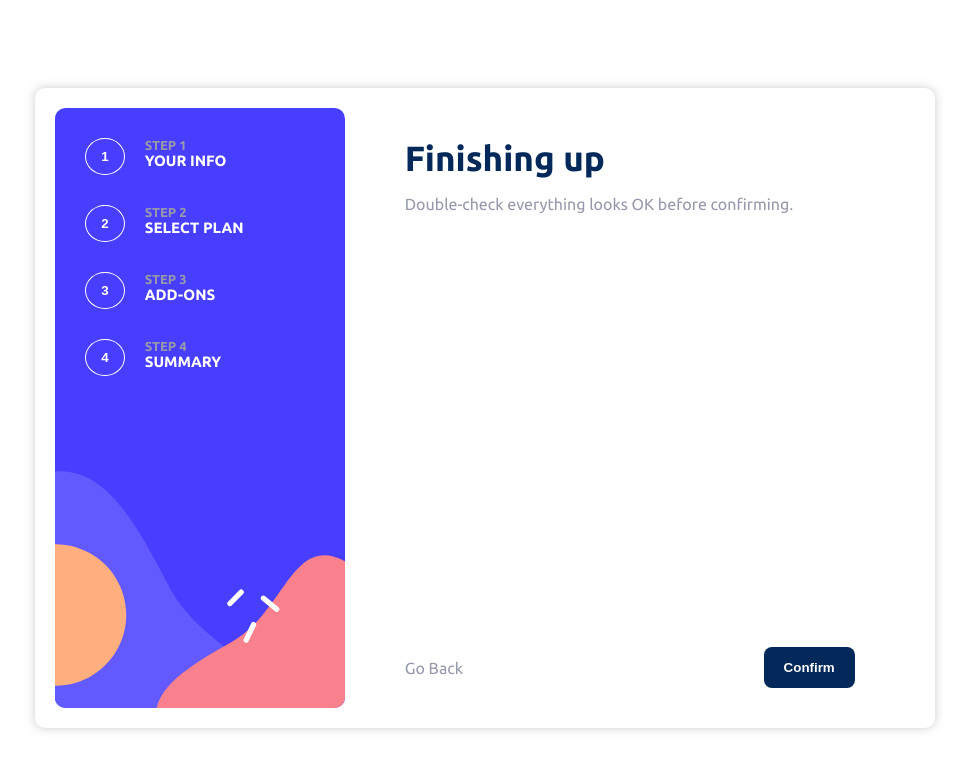
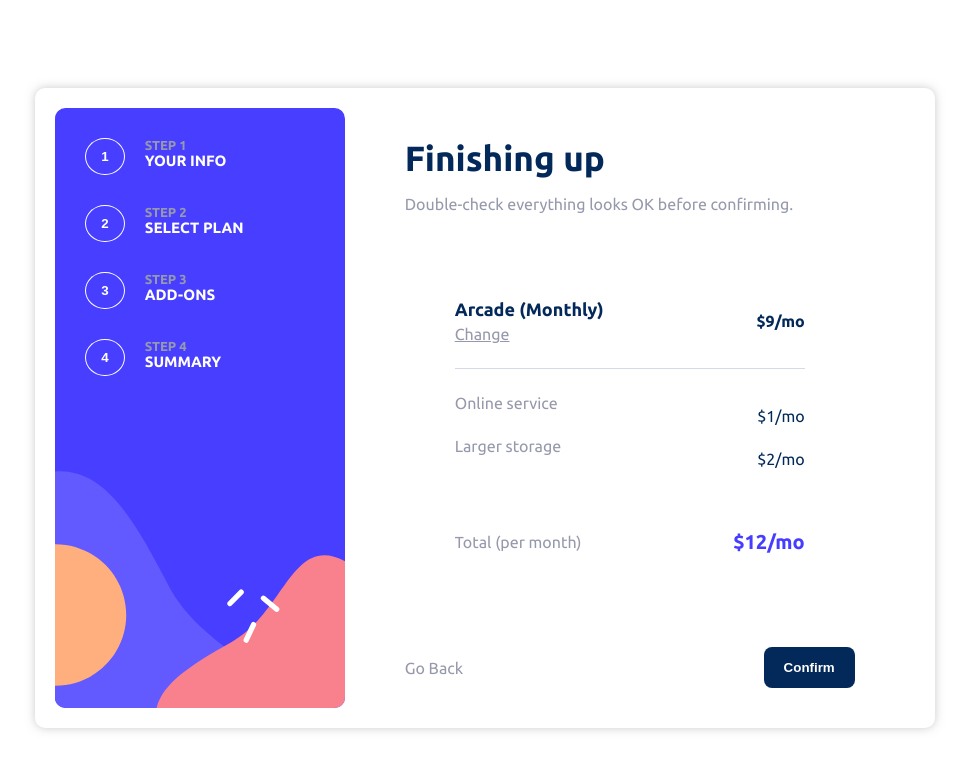
Before and after one commit to AshongAbdallah06/multi-step-form, a React (Create React App) app: page /summary in a window 1280 px wide. Shown: the top 770 px of the page, without its empty margins (163-1132 px from the left). Built offline with nearby package versions, Linux system fonts and the light colour scheme.

Commit message:
Create final step

```diff
--- a/src/App.css
+++ b/src/App.css
@@ -297,3 +297,68 @@ input::placeholder {
     color: hsl(231, 11%, 63%);
     font-size: 15px;
 }
+
+
+/* STEP 4 */
+.summary {
+    margin-top: 50px;
+    padding: 0 50px;
+}
+
+.summary-items {
+    display: flex;
+    justify-content: space-between;
+    align-items: center;
+}
+
+.top {
+    border-bottom: 1px solid hsl(229, 24%, 87%);
+    padding-bottom: 25px;
+    margin-bottom: 25px;
+}
+
+.summary-items div {
+    /* font-weight: 600; */
+}
+
+.summary-items .name {
+    color: hsl(213, 96%, 18%);
+    font-weight: 600;
+    font-size: 18px;
+}
+
+.plan-price {
+    color: hsl(213, 96%, 18%);
+    font-weight: 600;
+    font-size: 16px;
+}
+
+.change {
+    text-decoration: underline;
+    margin-top: 5px;
+    color: hsl(231, 11%, 63%);
+    cursor: pointer;
+}
+
+.addon {
+    margin-bottom: 25px;
+    color: hsl(231, 11%, 63%);
+}
+
+.addon-price {
+    color: hsl(213, 96%, 18%);
+}
+
+.total {
+    margin-top: 50px;
+}
+
+.total-label {
+    color: hsl(231, 11%, 63%);
+}
+
+.total-price {
+    font-weight: 700;
+    font-size: 20px;
+    color: hsl(243, 100%, 62%);
+}
--- a/src/App.js
+++ b/src/App.js
@@ -10,6 +10,21 @@ import { createContext, useState } from 'react';
 export const AppContext = createContext();
 
 function App() {
+
+
+    const [ summaryDetails, setSummaryDetails] = useState({
+        plan: {
+            type: null,
+            price: null
+        },
+        addon: {
+
+        },
+        total: null
+    });
+
+
+
     const [monthly, setMonthly] = useState(true);
     const [chosenPlan, setChosenPlan] = useState('');
     const [addOns, setAddOns] = useState({
@@ -29,9 +44,11 @@ function App() {
         setChosenPlan(nameOfClass);
     };
 
-    const [fullName, setFullName] = useState('');
-    const [email, setEmail] = useState("");
-    const [phoneNumber, setPhoneNumber] = useState("");
+    const [userDetails, setUserDetails] = useState({
+        fullName: null,
+        email: null,
+        phoneNumber: null
+    });
 
     return (
         <main className="App">
@@ -40,17 +57,15 @@ function App() {
                     {
                         monthly,
                         setMonthly,
-                        fullName,
-                        setFullName,
-                        email,
-                        setEmail,
-                        phoneNumber,
-                        setPhoneNumber,
+                        userDetails,
+                        setUserDetails,
                         chosenPlan,
                         setChosenPlan,
                         addClass,
                         addOns,
-                        handleToggle
+                        handleToggle,
+                        summaryDetails,
+                        setSummaryDetails
                     }
                 }>
                 <Router>
--- a/src/Step1.js
+++ b/src/Step1.js
@@ -9,14 +9,7 @@ function Step1() {
     const navigate = useNavigate();
 
     const
-        {
-            fullName,
-            setFullName,
-            email,
-            setEmail,
-            phoneNumber,
-            setPhoneNumber
-        } = useContext(AppContext);
+        { userDetails, setUserDetails } = useContext(AppContext);
 
     const schema = yup.object().shape({
         name: yup.string().min(3, "Name must be at least 3 characters").required("Please enter a valid name"),
@@ -56,8 +49,8 @@ function Step1() {
                     <input
                         type="text"
                         {...register("name")}
-                        value={fullName}
-                        onChange={(e) => setFullName(e.target.value)}
+                        value={userDetails.fullName}
+                        onChange={(e) => setUserDetails({...userDetails, fullName: e.target.value})}
                         placeholder="e.g. Stephen King"
                     />
                     <p className="error">{errors.name?.message}</p>
@@ -68,8 +61,8 @@ function Step1() {
                     <input
                         type="email"
                         {...register("email")}
-                        value={email}
-                        onChange={(e) => setEmail(e.target.value)}
+                        value={userDetails.email}
+                        onChange={(e) => setUserDetails({...userDetails, email: e.target.value})}
                         placeholder="e.g. stephenking@lorem.com"
                     />
                     <p className="error">{errors.email?.message}</p>
@@ -83,8 +76,8 @@ function Step1() {
                         max={10}
                         placeholder="e.g. 0234567891"
                         {...register("phoneNumber")}
-                        value={phoneNumber}
-                        onChange={(e) => setPhoneNumber(e.target.value)}
+                        value={userDetails.phoneNumber}
+                        onChange={(e) => setUserDetails({...userDetails, phoneNumber: e.target.value})}
                     />
                     <p className="error">{errors.phoneNumber?.message}</p>
                 </div>
--- a/src/Step2.js
+++ b/src/Step2.js
@@ -35,7 +35,9 @@ const Step2 = () => {
 
                         <img src={arcadeIcon} alt="" />
                         <p className="name">Arcade</p>
-                        <p className="price">$9/{monthly ? "mo" : "yr"}</p>
+                        <p className="price">
+                            {monthly ? "$9" : "$90"}/{monthly ? "mo" : "yr"}
+                        </p>
                         <p className="free-months">
                             {!monthly ? "2 months free" : ""}
                         </p>
@@ -46,7 +48,9 @@ const Step2 = () => {
 
                     <img src={advancedIcon} alt="" />
                     <p className="name">Advanced</p>
-                    <p className="price">$12/{monthly ? "mo" : "yr"}</p>
+                    <p className="price">
+                        {monthly ? "$12" : "$120"}/{monthly ? "mo" : "yr"}
+                    </p>
                     <p className="free-months">
                         {!monthly ? "2 months free" : ""}
                     </p>
@@ -57,7 +61,9 @@ const Step2 = () => {
 
                     <img src={proIcon} alt="" />
                     <p className="name">Pro</p>
-                    <p className="price">$15/{monthly ? "mo" : "yr"}</p>
+                    <p className="price">
+                        {monthly ? "$15" : "$150"}/{monthly ? "mo" : "yr"}
+                    </p>
                     <p className="free-months">
                         {!monthly ? "2 months free" : ""}
                     </p>
@@ -65,13 +71,21 @@ const Step2 = () => {
             </div>
 
             <div className='duration'>
-                <span className="monthly" style={{ color: !monthIsToggled ? 'hsl(231, 11%, 63%)' : "hsl(213, 96%, 18%)"}}>Monthly</span>
+                <span
+                    className="monthly"
+                    style={{ color: !monthIsToggled ? 'hsl(231, 11%, 63%)' : "hsl(213, 96%, 18%)"}}>
+                        Monthly
+                </span>
 
                 <button className='toggle' onClick={handleToggle}>
                     <div className={`${monthly ? "white" : "animation"}`}></div>
                 </button>
 
-                <span className="yearly" style={{ color: monthIsToggled ? 'hsl(231, 11%, 63%)' : "hsl(213, 96%, 18%)"}}>Yearly</span>
+                <span
+                    className="yearly"
+                    style={{ color: monthIsToggled ? 'hsl(231, 11%, 63%)' : "hsl(213, 96%, 18%)"}}>
+                        Yearly
+                </span>
             </div>
 
             <div className="bottom">
--- a/src/Step4.js
+++ b/src/Step4.js
@@ -1,7 +1,10 @@
-import React from 'react';
+import React, { useContext } from 'react';
 import { Link } from 'react-router-dom';
+import { AppContext } from './App';
 
 const Step2 = () => {
+
+    const { summaryDetails, setSummaryDetails } = useContext(AppContext)
 
     return (
         <div className="right-section">
@@ -12,11 +15,36 @@ const Step2 = () => {
                 </p>
             </header>
 
+            <div className='summary'>
+                <div className='summary-items top'>
+                    <div>
+                        <div className="name">Arcade (Monthly)</div>
+                        <Link to='/select-your-plan'>
+                            <div className="change">Change</div>
+                        </Link>
+                    </div>
+                    <div className='plan-price'>$9/mo</div>
+                </div>
+
+                <div className='summary-items'>
+                    <div className='addon'>Online service</div>
+                    <div className='addon-price'>$1/mo</div>
+                </div>
+
+                <div className='summary-items'>
+                    <div className='addon'>Larger storage</div>
+                    <div className='addon-price'>$2/mo</div>
+                </div>
+
+                <div className='summary-items total'>
+                    <div className='total-label'>Total (per month)</div>
+                    <div className='total-price'>$12/mo</div>
+                </div>
+            </div>
+
             <div className="bottom">
                 <Link to='/add-ons' className='go-back'>Go Back</Link>
-                {/* <Link to='/confirm'> */}
-                    <button className="next">Confirm</button>
-                {/* </Link> */}
+                <button className="next">Confirm</button>
             </div>
         </div>
     )
```
